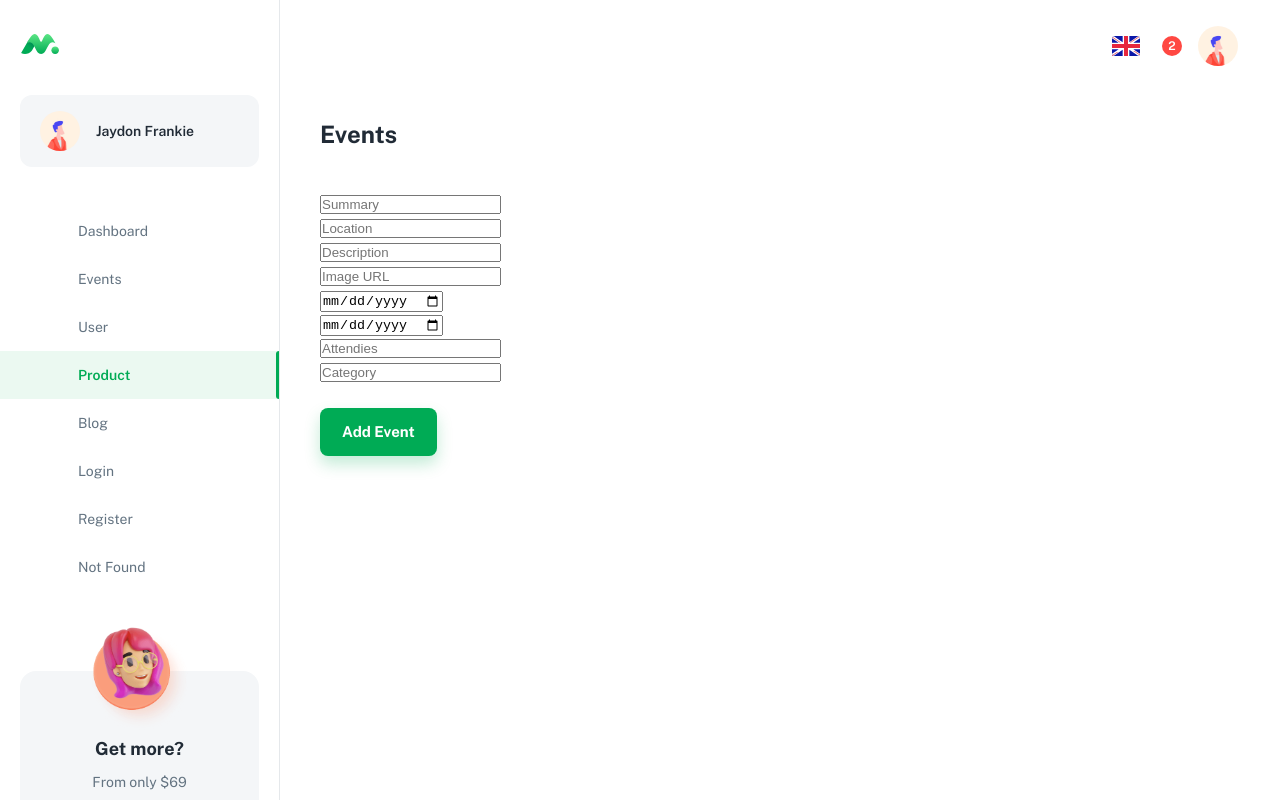
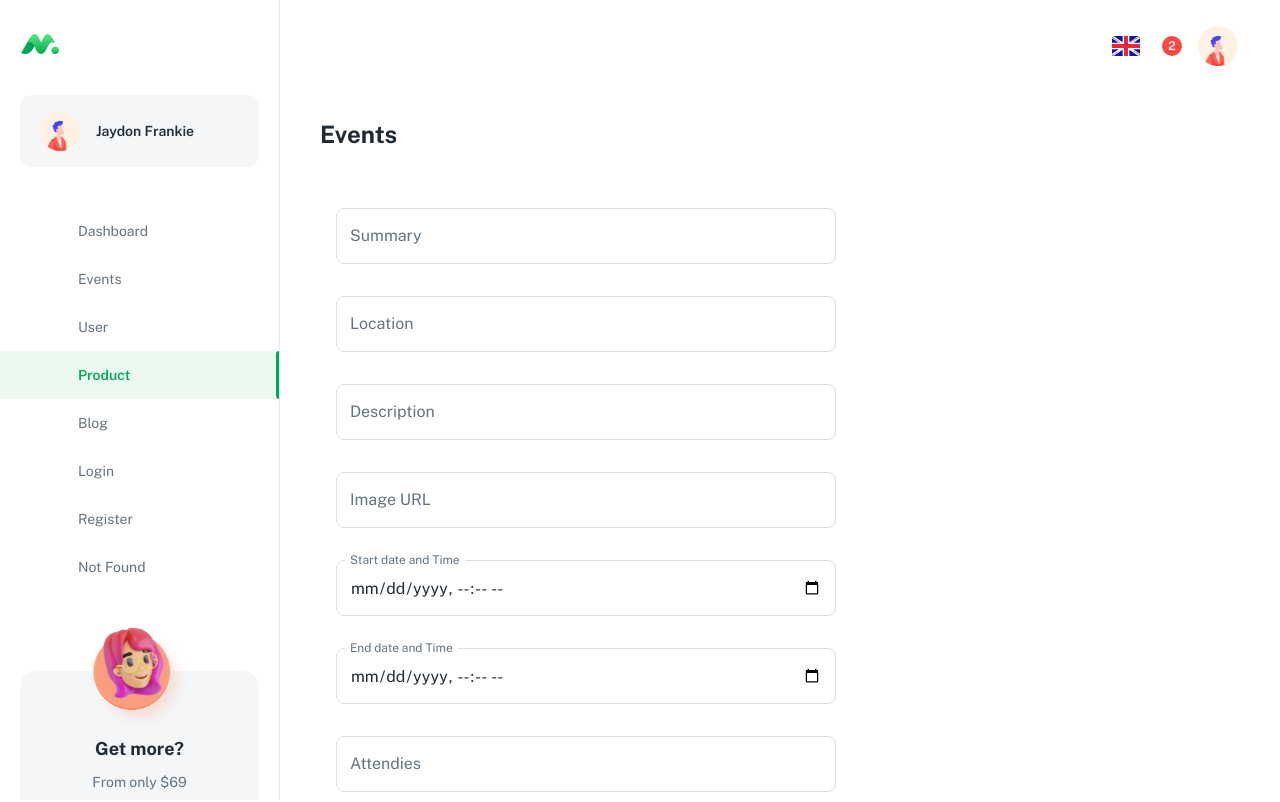
Before and after one commit to ShalithaCell/EventManager, a React (Create React App) app in the folder client/: page /dashboard/products in a window 1280 px wide. Before the commit this address had no page. Shown: the top 802 px of the page. Built offline with nearby package versions, Linux system fonts and the light colour scheme; a web font is replaced by a local one.

Commit message:
add event form

```diff
--- a/client/src/pages/Page404.js
+++ b/client/src/pages/Page404.js
@@ -98,6 +98,9 @@ export default function Page404() {
                 sx={{ height: 260, mx: 'auto', my: { xs: 5, sm: 10 } }}
               />
             </motion.div>
+            <Button onClick={handleAddEvents} variant="contained" size="large" className="m-10">
+              Add Event
+            </Button>
 
             <Button to="/" size="large" variant="contained" component={RouterLink}>
               Go to Home
--- a/client/src/pages/Products.js
+++ b/client/src/pages/Products.js
@@ -2,7 +2,15 @@ import { useState } from 'react';
 import axios from 'axios';
 
 // material
-import { Button, Typography, Container } from '@mui/material';
+import {
+  Button,
+  Typography,
+  Container,
+  Stack,
+  TextField,
+  IconButton,
+  InputAdornment
+} from '@mui/material';
 
 // components
 import Page from '../components/Page';
@@ -44,9 +52,9 @@ export default function EcommerceShop() {
       location: inputField.location,
       description: inputField.description,
       imageURL: inputField.imageURL,
-      start: '2021-11-18T16:00:00Z',
-      end: '2021-11-18T16:00:00Z',
-      attendees: `${[inputField.attendees]}`,
+      start: `${inputField.start}:00`,
+      end: `${inputField.end}:00`,
+      attendees: `[${inputField.attendees}]`,
       category: inputField.category
     };
     console.log(event);
@@ -80,11 +88,11 @@ export default function EcommerceShop() {
             location: inputField.location,
             description: inputField.description,
             start: {
-              dateTime: '2021-10-05T09:00:00-07:00',
+              dateTime: `${inputField.start}:00Z`,
               timeZone: 'Asia/Colombo'
             },
             end: {
-              dateTime: '2021-10-06T17:00:00-07:00',
+              dateTime: `${inputField.end}:00Z`,
               timeZone: 'Asia/Colombo'
             },
             recurrence: ['RRULE:FREQ=DAILY;COUNT=2'],
@@ -116,72 +124,183 @@ export default function EcommerceShop() {
           Events
         </Typography>
         <div>
-          <input
+          <TextField
+            className="mb-10"
+            fullWidth
+            label="Summary"
+            type="text"
+            name="summary"
+            onChange={inputsHandler}
+            placeholder="Summary"
+            sx={{ width: 500, margin: 2 }}
+            value={inputField.summary}
+          />
+          {/* <input
             type="text"
             name="summary"
             onChange={inputsHandler}
             placeholder="Summary"
             value={inputField.summary}
+          /> */}
+          <br />
+          <TextField
+            fullWidth
+            label="Location"
+            type="text"
+            name="location"
+            onChange={inputsHandler}
+            placeholder="Location"
+            sx={{ width: 500, margin: 2 }}
+            value={inputField.location}
           />
-          <br />
-          <input
+          {/* <input
             type="text"
             name="location"
             onChange={inputsHandler}
             placeholder="Location"
             value={inputField.location}
+          /> */}
+          <br />
+          <TextField
+            fullWidth
+            label="Description"
+            type="text"
+            name="description"
+            onChange={inputsHandler}
+            placeholder="Description"
+            sx={{ width: 500, margin: 2 }}
+            value={inputField.description}
           />
-          <br />
-          <input
+          {/* <input
             type="text"
             name="description"
             onChange={inputsHandler}
             placeholder="Description"
             value={inputField.description}
+          /> */}
+          <br />
+          <TextField
+            fullWidth
+            label="Image URL"
+            type="text"
+            name="imageURL"
+            onChange={inputsHandler}
+            placeholder="Image URL"
+            sx={{ width: 500, margin: 2 }}
+            value={inputField.imageURL}
           />
-          <br />
-          <input
+          {/* <input
             type="text"
             name="imageURL"
             onChange={inputsHandler}
             placeholder="Image URL"
             value={inputField.imageURL}
-          />
+          /> */}
           <br />
-          <input
+          {/* <TextField
+            fullWidth
+            label="Start date and Time"
             type="date"
             name="start"
             onChange={inputsHandler}
             placeholder="Start date and Time"
             value={inputField.start}
+          /> */}
+          <TextField
+            id="datetime-local"
+            label="Start date and Time"
+            type="datetime-local"
+            defaultValue="2021-11-24T10:30"
+            sx={{ width: 500, margin: 2 }}
+            name="start"
+            onChange={inputsHandler}
+            value={inputField.start}
+            InputLabelProps={{
+              shrink: true
+            }}
           />
+          {/* <input
+            type="date"
+            name="start"
+            onChange={inputsHandler}
+            placeholder="Start date and Time"
+            value={inputField.start}
+          /> */}
           <br />
-          <input
+          <TextField
+            id="datetime-local"
+            label="End date and Time"
+            type="datetime-local"
+            defaultValue="2021-11-25T10:30"
+            sx={{ width: 500, margin: 2 }}
+            name="end"
+            onChange={inputsHandler}
+            value={inputField.end}
+            InputLabelProps={{
+              shrink: true
+            }}
+          />
+          {/* <TextField
+            fullWidth
+            label="End date and Time"
             type="date"
             name="end"
             onChange={inputsHandler}
             placeholder="End date and Time"
             value={inputField.end}
-          />
+          /> */}
+          {/* <input
+            type="date"
+            name="end"
+            onChange={inputsHandler}
+            placeholder="End date and Time"
+            value={inputField.end}
+          /> */}
           <br />
-          <input
+          <TextField
+            fullWidth
+            label="Attendies"
             type="gmail"
             name="gmail"
             onChange={inputsHandler}
             placeholder="Attendies"
             value={inputField.gmail}
+            sx={{ width: 500, margin: 2 }}
           />
+          {/* <input
+            type="gmail"
+            name="gmail"
+            onChange={inputsHandler}
+            placeholder="Attendies"
+            value={inputField.gmail}
+          /> */}
           <br />
-          <input
+          <TextField
+            fullWidth
+            label="Category"
             type="text"
             name="category"
             onChange={inputsHandler}
             placeholder="Category"
             value={inputField.category}
+            sx={{ width: 500, margin: 2 }}
           />
+          {/* <input
+            type="text"
+            name="category"
+            onChange={inputsHandler}
+            placeholder="Category"
+            value={inputField.category}
+          /> */}
           <br />
           <br />
-          <Button onClick={handleAddEvents} variant="contained" size="large" className="m-10">
+          <Button
+            onClick={handleAddEvents}
+            variant="contained"
+            size="large"
+            className="m-10"
+            sx={{ width: 500, margin: 2 }}
+          >
             Add Event
           </Button>
         </div>
```
Also changed, not shown: 1 other file (tests, documents, lock files or other folders).
